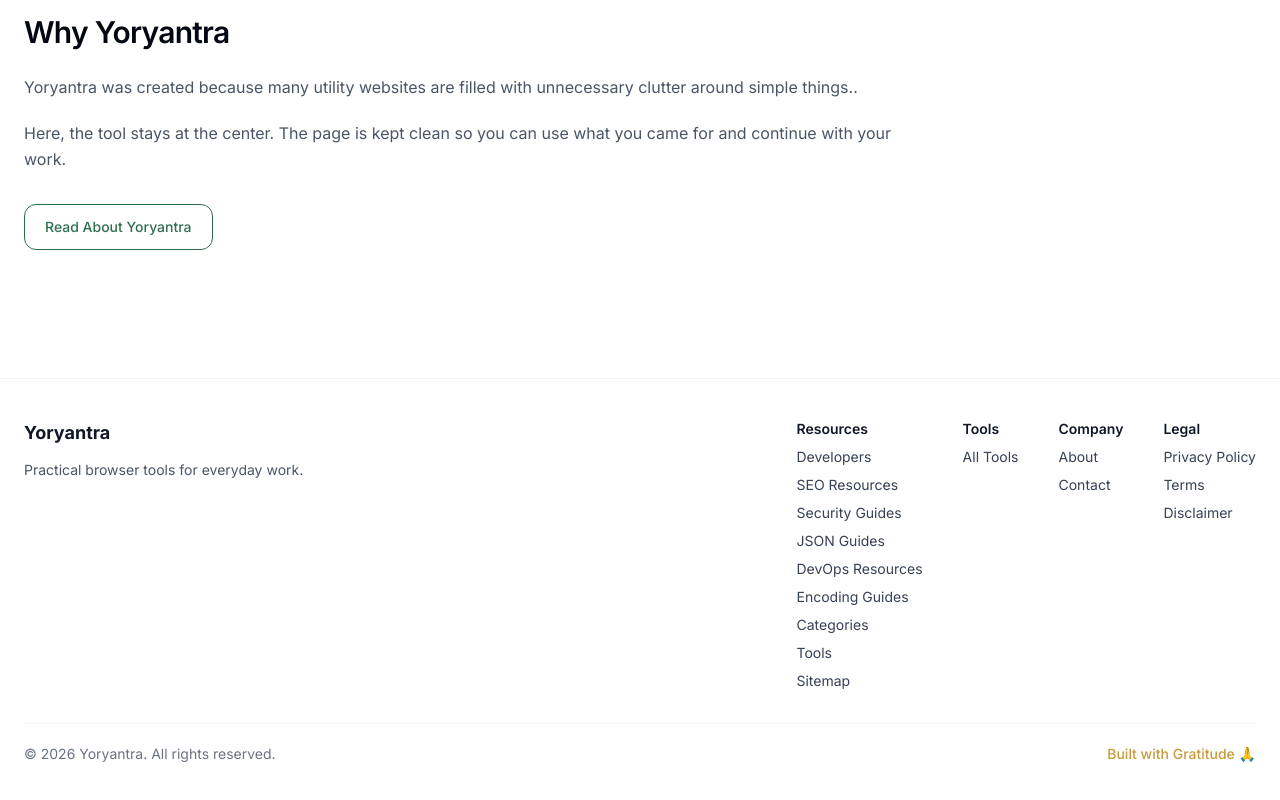
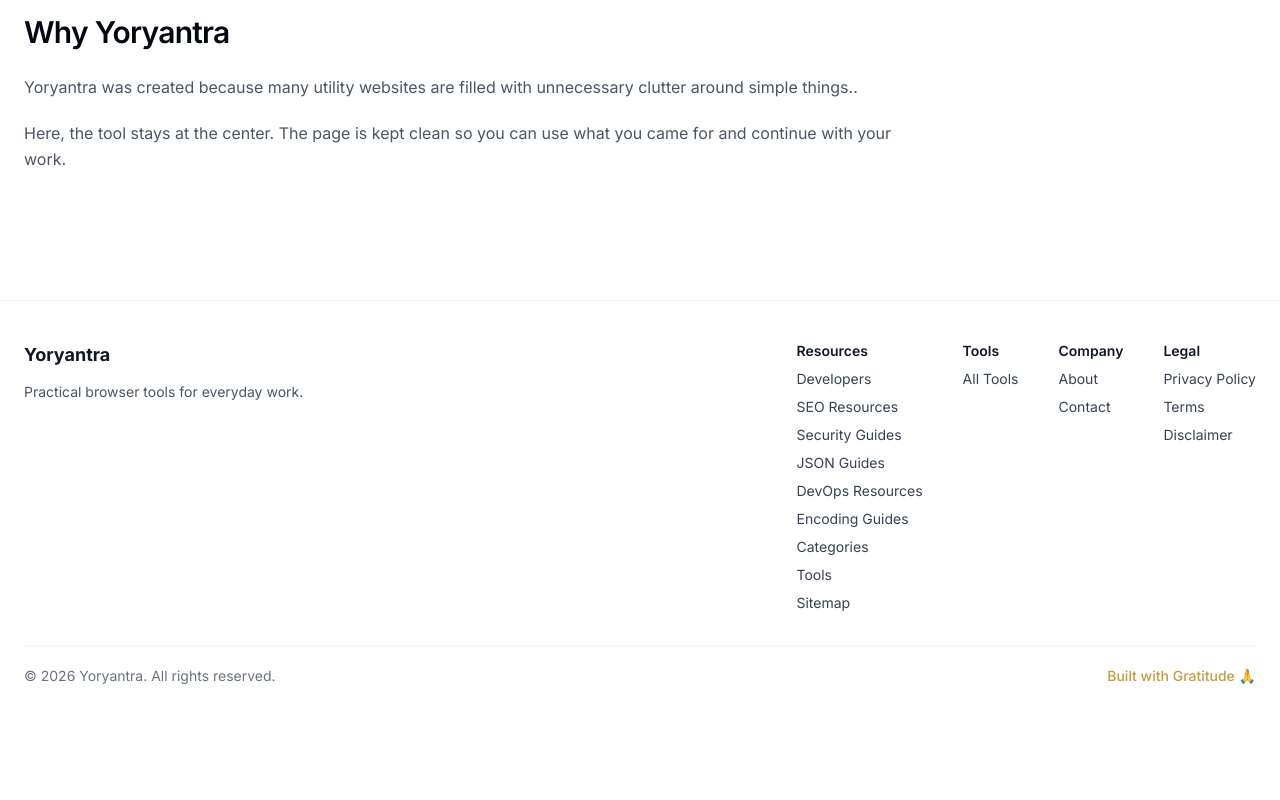
Before and after one commit to vaarunsonawwane-ops/yoryantra-new, a Next.js app: page / in a window 1280 px wide. Shown: the part 1589-2389 px from the top of the page. After the commit the page ends 2315 px from the top, so only its background shows below. Built offline with nearby package versions, Linux system fonts and the light colour scheme.

Commit message:
removed button Read About Yoryantra

```diff
--- a/app/page.tsx
+++ b/app/page.tsx
@@ -179,14 +179,6 @@ export default function HomePage() {
 			  </p>
 			</div>
 
-          <div className="mt-8">
-            <Link
-              href="/about"
-              className="inline-flex rounded-xl border border-[var(--green)] bg-white px-5 py-3 text-sm font-medium text-[var(--green)] transition hover:-translate-y-0.5 hover:bg-green-50"
-            >
-              Read About Yoryantra
-            </Link>
-          </div>
         </div>
       </section>
     </main>
```
